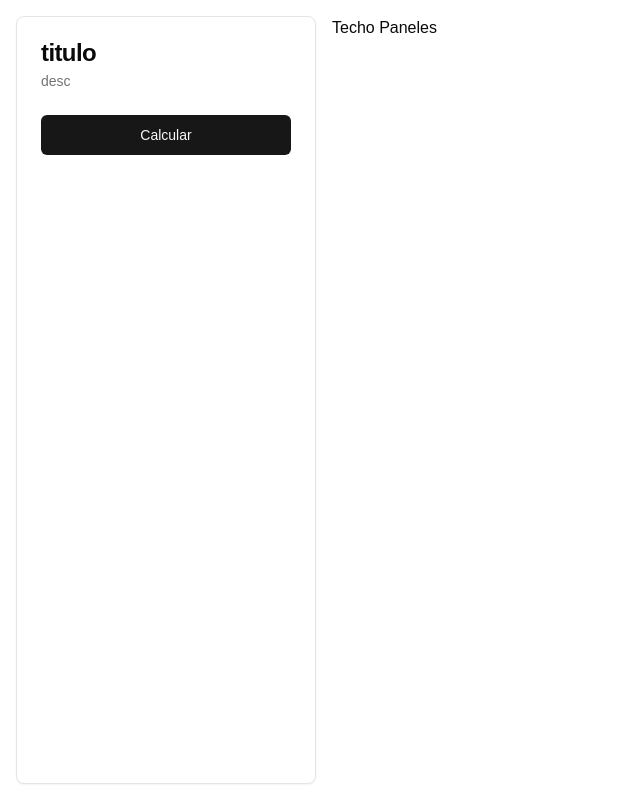
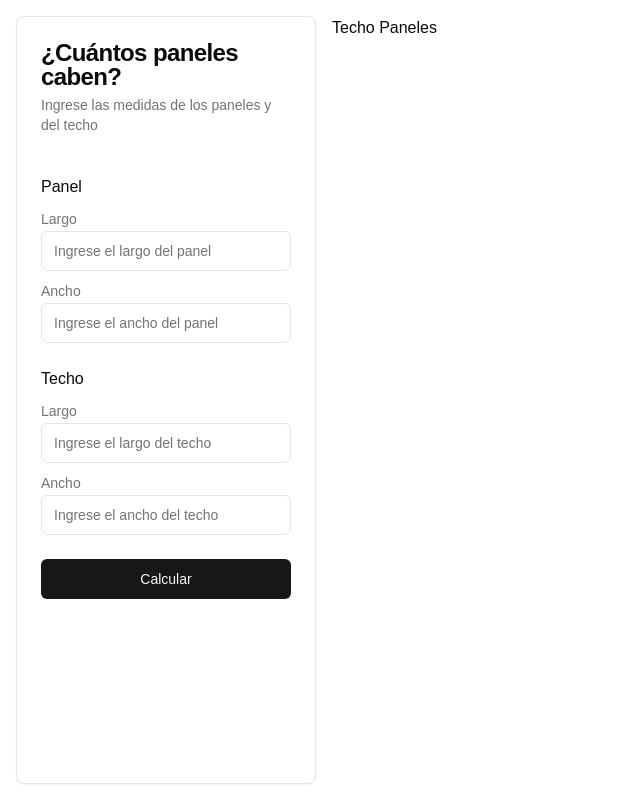
Before and after one commit to Cformandoy/calcular_paneles, a Next.js app: page / in a window 1280 px wide. Shown: the whole page, without its empty margins (0-640 px from the left). Built offline with nearby package versions, Linux system fonts and the light colour scheme.

Commit message:
form design

```diff
--- a/pages/index.tsx
+++ b/pages/index.tsx
@@ -1,5 +1,7 @@
 import { Button } from "@/components/ui/button";
 import { Card, CardContent, CardDescription, CardHeader, CardTitle } from "@/components/ui/card";
+import { Input } from "@/components/ui/input";
+import { Label } from "@/components/ui/label";
 import { useForm } from "react-hook-form";
 
 export interface FormData {
@@ -29,12 +31,36 @@ export default function Home() {
       <div className="col-span-1">
         <Card style={{ width:'100%', height:'100%'}}>
           <CardHeader>
-            <CardTitle>titulo</CardTitle>
-            <CardDescription>desc</CardDescription>
+            <CardTitle>¿Cuántos paneles caben?</CardTitle>
+            <CardDescription>Ingrese las medidas de los paneles y del techo</CardDescription>
           </CardHeader>
           <CardContent>
             <form onSubmit={handleSubmit(onSubmit)}>
-              <Button type="submit" style={{width:'100%'}}>Calcular</Button>
+              <div className="mt-4">
+                <h2>Panel</h2>
+                <div className="mt-2">
+                  <Label className="text-muted-foreground" htmlFor="largoPanel">Largo</Label>
+                  <Input type="number" id="largoPanel" placeholder="Ingrese el largo del panel" />
+                </div>
+                <div className="mt-2">
+                  <Label className="text-muted-foreground" htmlFor="anchoPanel">Ancho</Label>
+                  <Input type="number" id="anchoPanel" placeholder="Ingrese el ancho del panel" />
+                </div>
+              </div>
+              <div className="mt-6">
+                <h2>Techo</h2>
+                <div className="mt-2">
+                  <Label className="text-muted-foreground" htmlFor="largoTecho">Largo</Label>
+                  <Input type="number" id="largoTecho" placeholder="Ingrese el largo del techo" />
+                </div>
+                <div className="mt-2">
+                  <Label className="text-muted-foreground" htmlFor="anchoTecho">Ancho</Label>
+                  <Input type="number" id="anchoTecho" placeholder="Ingrese el ancho del techo" />
+                </div>
+              </div>
+
+
+              <Button type="submit" className="mt-6" style={{width:'100%'}}>Calcular</Button>
             </form>
           </CardContent>
         </Card>
```
